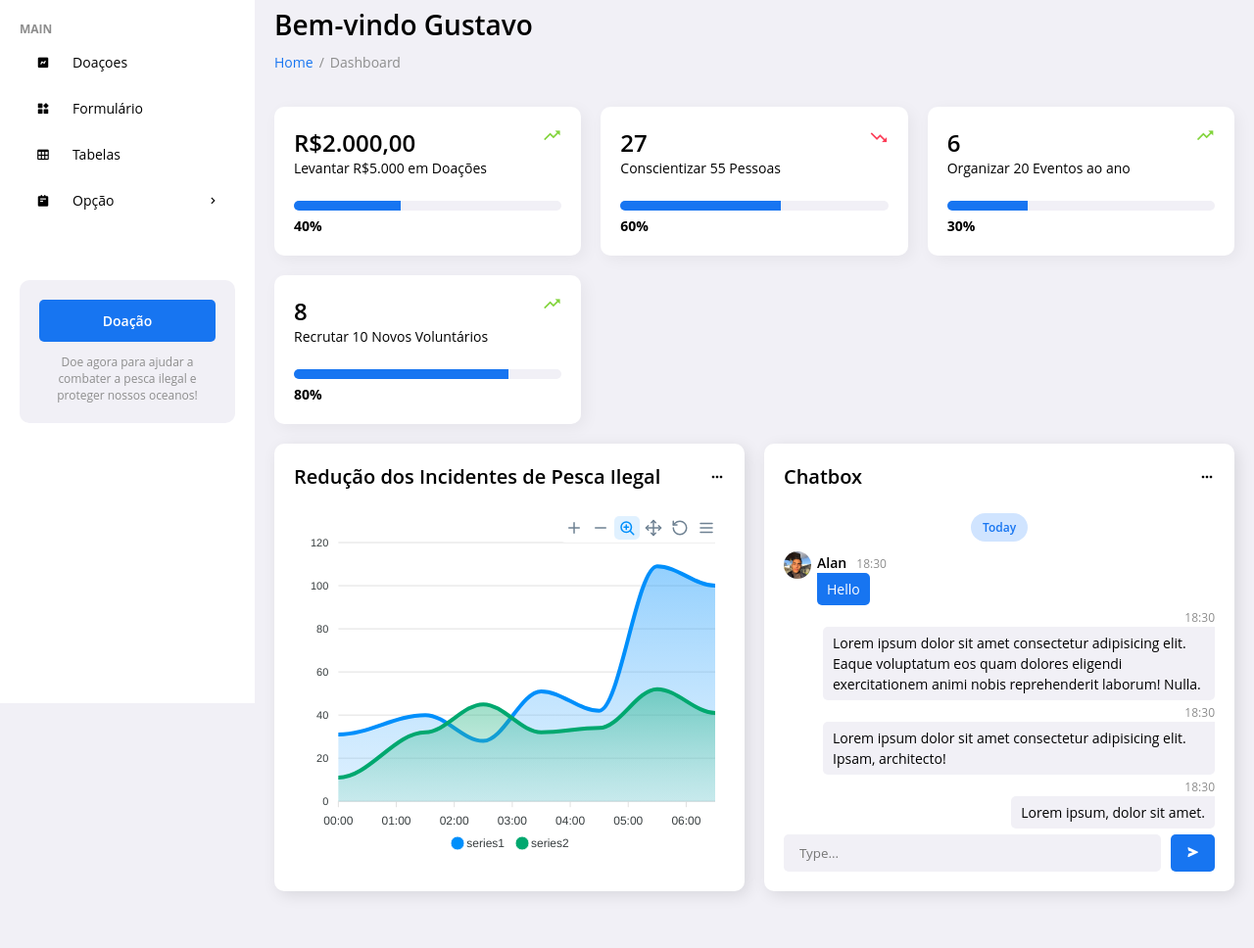
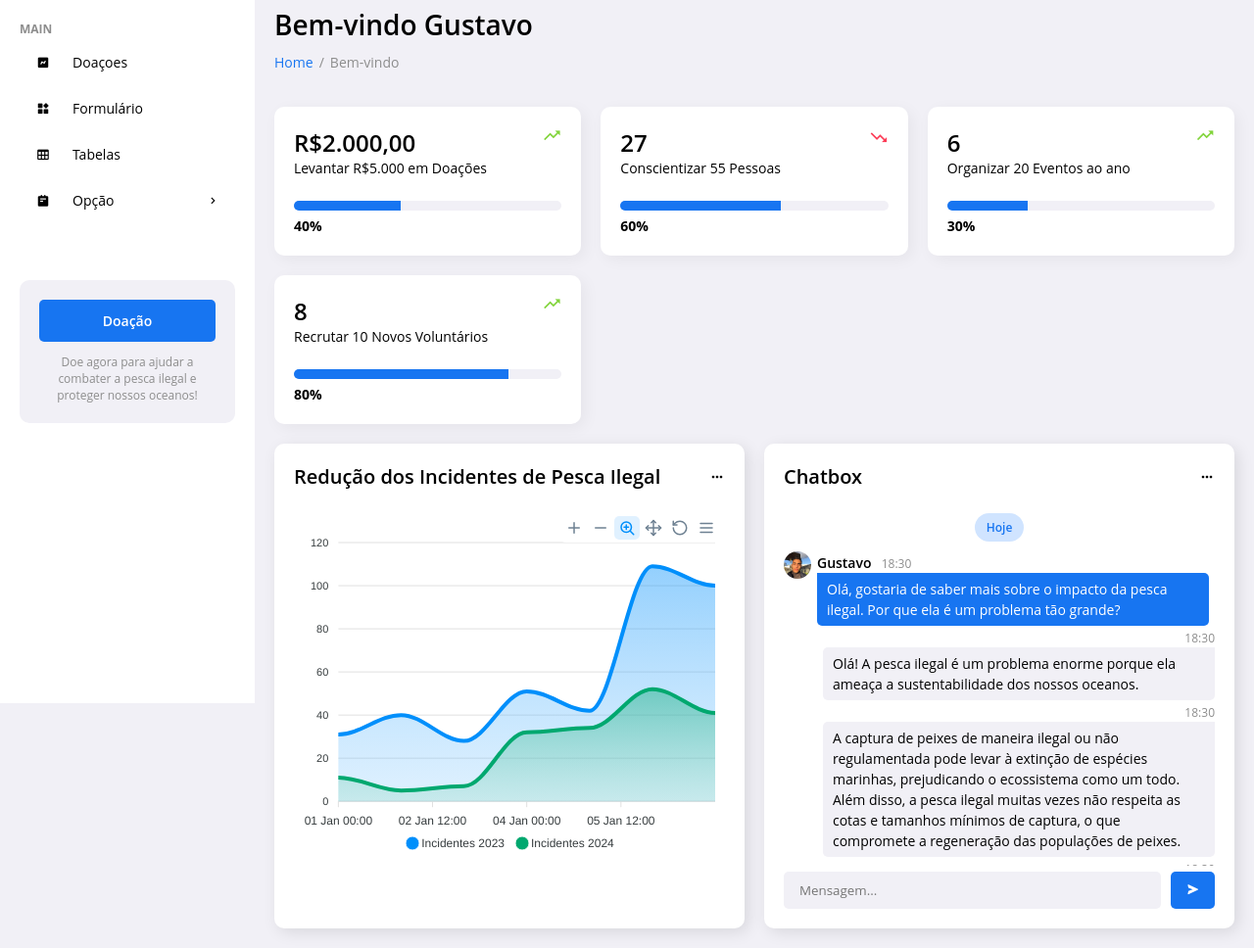
Before and after one commit to LeonardoIafrate/GS, a plain HTML site: page adimin.html in a window 1280 px wide. Shown: the part 82-1050 px from the top of the page at 98% size. Before the commit the page ends 1012 px from the top, so only its background shows below. Drawn offline with nearby package versions, Linux system fonts and the light colour scheme; a web font is replaced by a local one.

Commit message:
arrumaando o js

```diff
--- a/adimin.html
+++ b/adimin.html
@@ -23,10 +23,10 @@
 			<li>
 				<a href="#"><i class='bx bxs-notepad icon' ></i>Opção <i class='bx bx-chevron-right icon-right' ></i></a>
 				<ul class="side-dropdown">
-					<li><a href="#">Basic</a></li>
-					<li><a href="#">Select</a></li>
-					<li><a href="#">Checkbox</a></li>
-					<li><a href="#">Radio</a></li>
+					<li><a href="#">Metas</a></li>
+					<li><a href="#">Gráfico </a></li>
+					<li><a href="#">ChatBot</a></li>
+					<li><a href="./mensagem.html">Envie uma menssagem</a></li>
 				</ul>
 			</li>
 		</ul>
@@ -73,7 +73,7 @@
 			<ul class="breadcrumbs">
 				<li><a href="#">Home</a></li>
 				<li class="divider">/</li>
-				<li><a href="#" class="active">Dashboard</a></li>
+				<li><a href="#" class="active">Bem-vindo</a></li>
 			</ul>
 			<div class="info-data">
 				<div class="card">
@@ -149,15 +149,15 @@
 						</div>
 					</div>
 					<div class="chat-box">
-						<p class="day"><span>Today</span></p>
+						<p class="day"><span>Hoje</span></p>
 						<div class="msg">
 							<img src="./assets/images/gu.jpeg" alt="">
 							<div class="chat">
 								<div class="profile">
-									<span class="username">Alan</span>
+									<span class="username">Gustavo</span>
 									<span class="time">18:30</span>
 								</div>
-								<p>Hello</p>
+								<p>Olá, gostaria de saber mais sobre o impacto da pesca ilegal. Por que ela é um problema tão grande?</p>
 							</div>
 						</div>
 						<div class="msg me">
@@ -165,7 +165,7 @@
 								<div class="profile">
 									<span class="time">18:30</span>
 								</div>
-								<p>Lorem ipsum dolor sit amet consectetur adipisicing elit. Eaque voluptatum eos quam dolores eligendi exercitationem animi nobis reprehenderit laborum! Nulla.</p>
+								<p>Olá! A pesca ilegal é um problema enorme porque ela ameaça a sustentabilidade dos nossos oceanos.</p>
 							</div>
 						</div>
 						<div class="msg me">
@@ -173,7 +173,7 @@
 								<div class="profile">
 									<span class="time">18:30</span>
 								</div>
-								<p>Lorem ipsum dolor sit amet consectetur adipisicing elit. Ipsam, architecto!</p>
+								<p>A captura de peixes de maneira ilegal ou não regulamentada pode levar à extinção de espécies marinhas, prejudicando o ecossistema como um todo. Além disso, a pesca ilegal muitas vezes não respeita as cotas e tamanhos mínimos de captura, o que compromete a regeneração das populações de peixes.</p>
 							</div>
 						</div>
 						<div class="msg me">
@@ -181,13 +181,13 @@
 								<div class="profile">
 									<span class="time">18:30</span>
 								</div>
-								<p>Lorem ipsum, dolor sit amet.</p>
+								<p>Posso ajudar em mais alguma coisa?</p>
 							</div>
 						</div>
 					</div>
 					<form action="#">
 						<div class="form-group">
-							<input type="text" placeholder="Type...">
+							<input type="text" placeholder="Mensagem...">
 							<button type="submit" class="btn-send"><i class='bx bxs-send' ></i></button>
 						</div>
 					</form>
--- a/assets/js/adimin.js
+++ b/assets/js/adimin.js
@@ -166,11 +166,11 @@ allProgress.forEach(item=> {
 // APEXCHART
 var options = {
   series: [{
-  name: 'series1',
+  name: 'Incidentes 2023',
   data: [31, 40, 28, 51, 42, 109, 100]
 }, {
-  name: 'series2',
-  data: [11, 32, 45, 32, 34, 52, 41]
+  name: 'Incidentes 2024',
+  data: [11, 5, 7, 32, 34, 52, 41]
 }],
   chart: {
   height: 350,
@@ -183,9 +183,17 @@ stroke: {
   curve: 'smooth'
 },
 xaxis: {
-  type: 'datetime',
-  categories: ["2018-09-19T00:00:00.000Z", "2018-09-19T01:30:00.000Z", "2018-09-19T02:30:00.000Z", "2018-09-19T03:30:00.000Z", "2018-09-19T04:30:00.000Z", "2018-09-19T05:30:00.000Z", "2018-09-19T06:30:00.000Z"]
-},
+	type: 'datetime',
+	categories: [
+	  "2024-01-01T00:00:00.000Z",
+	  "2024-01-02T00:00:00.000Z",
+	  "2024-01-03T00:00:00.000Z",
+	  "2024-01-04T00:00:00.000Z",
+	  "2024-01-05T00:00:00.000Z",
+	  "2024-01-06T00:00:00.000Z",
+	  "2024-01-07T00:00:00.000Z"
+	]
+  },
 tooltip: {
   x: {
     format: 'dd/MM/yy HH:mm'
```
